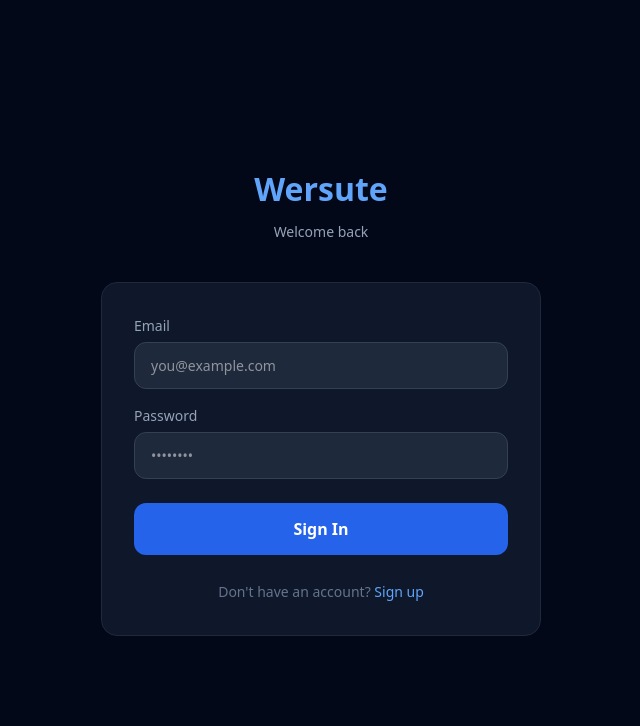
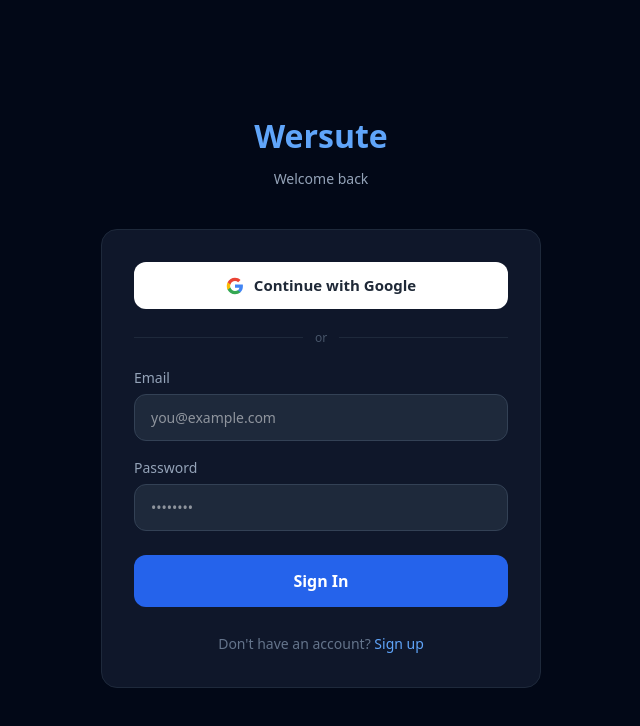
Before and after one commit to anirvan11/wersute, a Next.js app: page /login in a window 1280 px wide. Shown: the top 726 px of the page, without its empty margins (319-959 px from the left). Built offline with nearby package versions, Linux system fonts and the light colour scheme; no server answers.

Commit message:
google login added

```diff
--- /dev/null
+++ b/app/auth/callback/page.tsx
@@ -0,0 +1,73 @@
+'use client'
+import { useEffect } from 'react'
+import { supabase } from '@/lib/supabase'
+
+export default function AuthCallbackPage() {
+  useEffect(() => {
+    async function handleCallback() {
+      // Get session - Supabase automatically handles the hash/code
+      const { data: { session } } = await supabase.auth.getSession()
+
+      if (!session) {
+        // Wait a moment and try again - session might still be loading
+        setTimeout(async () => {
+          const { data: { session: retrySession } } = await supabase.auth.getSession()
+          if (!retrySession) {
+            window.location.href = '/login'
+            return
+          }
+          await handleUser(retrySession.user.id, retrySession.user.email!)
+        }, 1000)
+        return
+      }
+
+      await handleUser(session.user.id, session.user.email!)
+    }
+
+    async function handleUser(userId: string, email: string) {
+      // Insert user if not exists
+      const { data: existing } = await supabase
+        .from('users')
+        .select('id')
+        .eq('id', userId)
+        .single()
+
+      if (!existing) {
+        await supabase.from('users').insert({
+          id: userId,
+          email,
+          role: 'founder'
+        })
+      }
+
+      // Get role and redirect
+      const { data: userData } = await supabase
+        .from('users')
+        .select('role')
+        .eq('id', userId)
+        .single()
+
+      if (userData?.role === 'admin') {
+        window.location.href = '/admin'
+      } else {
+        window.location.href = '/chat'
+      }
+    }
+
+    handleCallback()
+  }, [])
+
+  return (
+    <div style={{
+      minHeight: '100vh',
+      backgroundColor: '#020817',
+      display: 'flex',
+      alignItems: 'center',
+      justifyContent: 'center'
+    }}>
+      <div style={{ textAlign: 'center' }}>
+        <p style={{ color: '#475569', fontSize: '14px' }}>Signing you in...</p>
+      </div>
+    </div>
+  )
+}
--- a/app/login/page.tsx
+++ b/app/login/page.tsx
@@ -11,6 +11,7 @@ function LoginForm() {
   const [password, setPassword] = useState('')
   const [isSignUp, setIsSignUp] = useState(false)
   const [loading, setLoading] = useState(false)
+  const [googleLoading, setGoogleLoading] = useState(false)
   const [error, setError] = useState('')
 
   async function handleSubmit() {
@@ -29,24 +30,17 @@ function LoginForm() {
         const { data: signInData, error } = await supabase.auth.signInWithPassword({ email, password })
         if (error) throw error
 
-        console.log('signed in user id:', signInData.user.id)
-
-        const { data: userData, error: roleError } = await supabase
+        const { data: userData } = await supabase
           .from('users')
           .select('role')
           .eq('id', signInData.user.id)
           .single()
 
-        console.log('userData:', userData)
-        console.log('roleError:', roleError)
-        // Store in sessionStorage so we can see it after redirect
-sessionStorage.setItem('debug', JSON.stringify({ userData, roleError }))
-
         if (userData?.role === 'admin') {
-  window.location.href = '/admin'
-} else {
-  window.location.href = next || '/chat'
-}
+          window.location.href = '/admin'
+        } else {
+          window.location.href = next || '/chat'
+        }
       }
     } catch (err: any) {
       setError(err.message)
@@ -54,6 +48,17 @@ sessionStorage.setItem('debug', JSON.stringify({ userData, roleError }))
       setLoading(false)
     }
   }
+
+  async function handleGoogleLogin() {
+  setGoogleLoading(true)
+  const { data, error } = await supabase.auth.signInWithOAuth({
+    provider: 'google',
+    options: {
+      redirectTo: `${window.location.origin}/auth/callback`,
+      skipBrowserRedirect: false,
+    }
+  })
+}
 
   function toggleMode() {
     setIsSignUp(!isSignUp)
@@ -86,6 +91,50 @@ sessionStorage.setItem('debug', JSON.stringify({ userData, roleError }))
           borderRadius: '16px',
           padding: '32px'
         }}>
+          {/* Google Button */}
+          <button
+            onClick={handleGoogleLogin}
+            disabled={googleLoading}
+            style={{
+              width: '100%',
+              backgroundColor: 'white',
+              color: '#1f2937',
+              padding: '12px',
+              borderRadius: '12px',
+              fontWeight: '600',
+              fontSize: '15px',
+              border: 'none',
+              cursor: googleLoading ? 'not-allowed' : 'pointer',
+              display: 'flex',
+              alignItems: 'center',
+              justifyContent: 'center',
+              gap: '10px',
+              opacity: googleLoading ? 0.7 : 1,
+              marginBottom: '20px',
+            }}
+          >
+            <svg width="18" height="18" viewBox="0 0 24 24">
+              <path fill="#4285F4" d="M22.56 12.25c0-.78-.07-1.53-.2-2.25H12v4.26h5.92c-.26 1.37-1.04 2.53-2.21 3.31v2.77h3.57c2.08-1.92 3.28-4.74 3.28-8.09z"/>
+              <path fill="#34A853" d="M12 23c2.97 0 5.46-.98 7.28-2.66l-3.57-2.77c-.98.66-2.23 1.06-3.71 1.06-2.86 0-5.29-1.93-6.16-4.53H2.18v2.84C3.99 20.53 7.7 23 12 23z"/>
+              <path fill="#FBBC05" d="M5.84 14.09c-.22-.66-.35-1.36-.35-2.09s.13-1.43.35-2.09V7.07H2.18C1.43 8.55 1 10.22 1 12s.43 3.45 1.18 4.93l2.85-2.22.81-.62z"/>
+              <path fill="#EA4335" d="M12 5.38c1.62 0 3.06.56 4.21 1.64l3.15-3.15C17.45 2.09 14.97 1 12 1 7.7 1 3.99 3.47 2.18 7.07l3.66 2.84c.87-2.6 3.3-4.53 6.16-4.53z"/>
+            </svg>
+            {googleLoading ? 'Redirecting...' : 'Continue with Google'}
+          </button>
+
+          {/* Divider */}
+          <div style={{
+            display: 'flex',
+            alignItems: 'center',
+            gap: '12px',
+            marginBottom: '20px'
+          }}>
+            <div style={{ flex: 1, height: '1px', backgroundColor: '#1e293b' }} />
+            <span style={{ color: '#475569', fontSize: '12px' }}>or</span>
+            <div style={{ flex: 1, height: '1px', backgroundColor: '#1e293b' }} />
+          </div>
+
+          {/* Email */}
           <div style={{ marginBottom: '16px' }}>
             <label style={{ display: 'block', color: '#94a3b8', fontSize: '14px', marginBottom: '6px' }}>
               Email
@@ -110,6 +159,7 @@ sessionStorage.setItem('debug', JSON.stringify({ userData, roleError }))
             />
           </div>
 
+          {/* Password */}
           <div style={{ marginBottom: '16px' }}>
             <label style={{ display: 'block', color: '#94a3b8', fontSize: '14px', marginBottom: '6px' }}>
               Password
```
